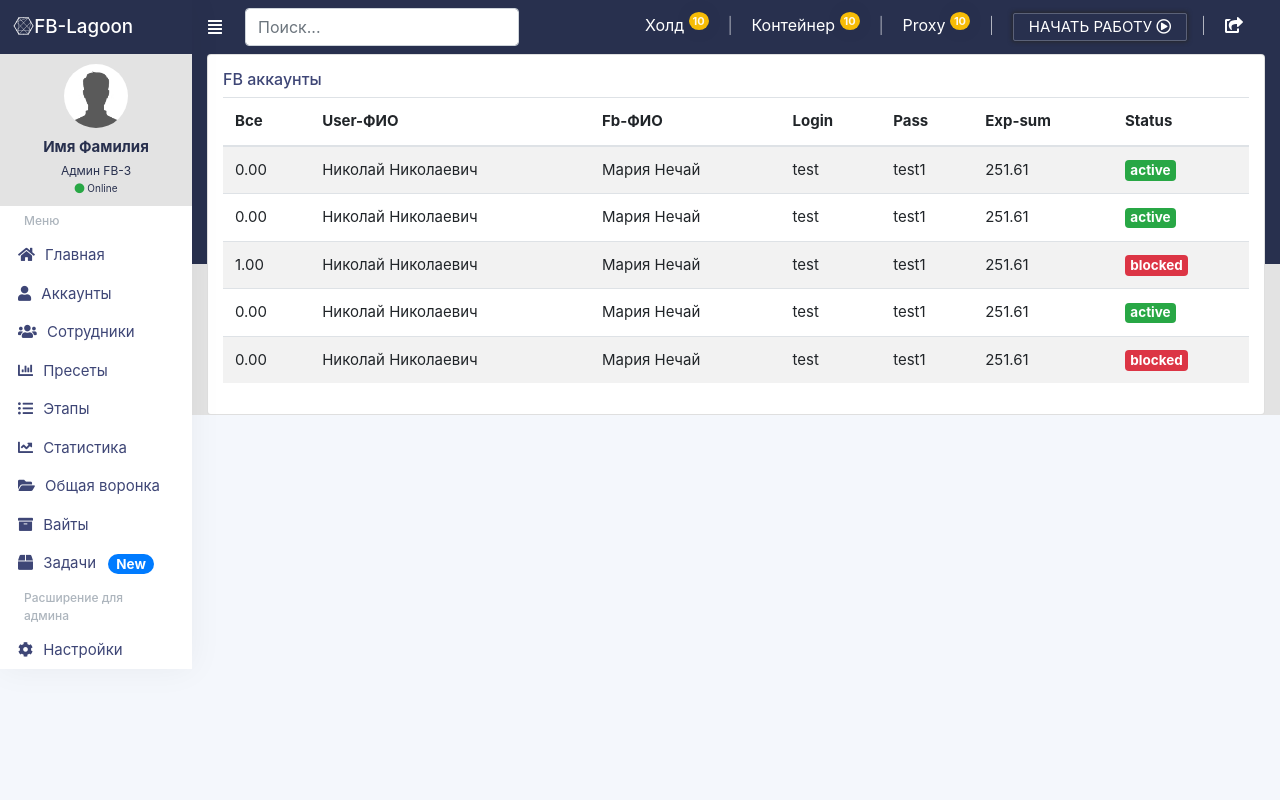
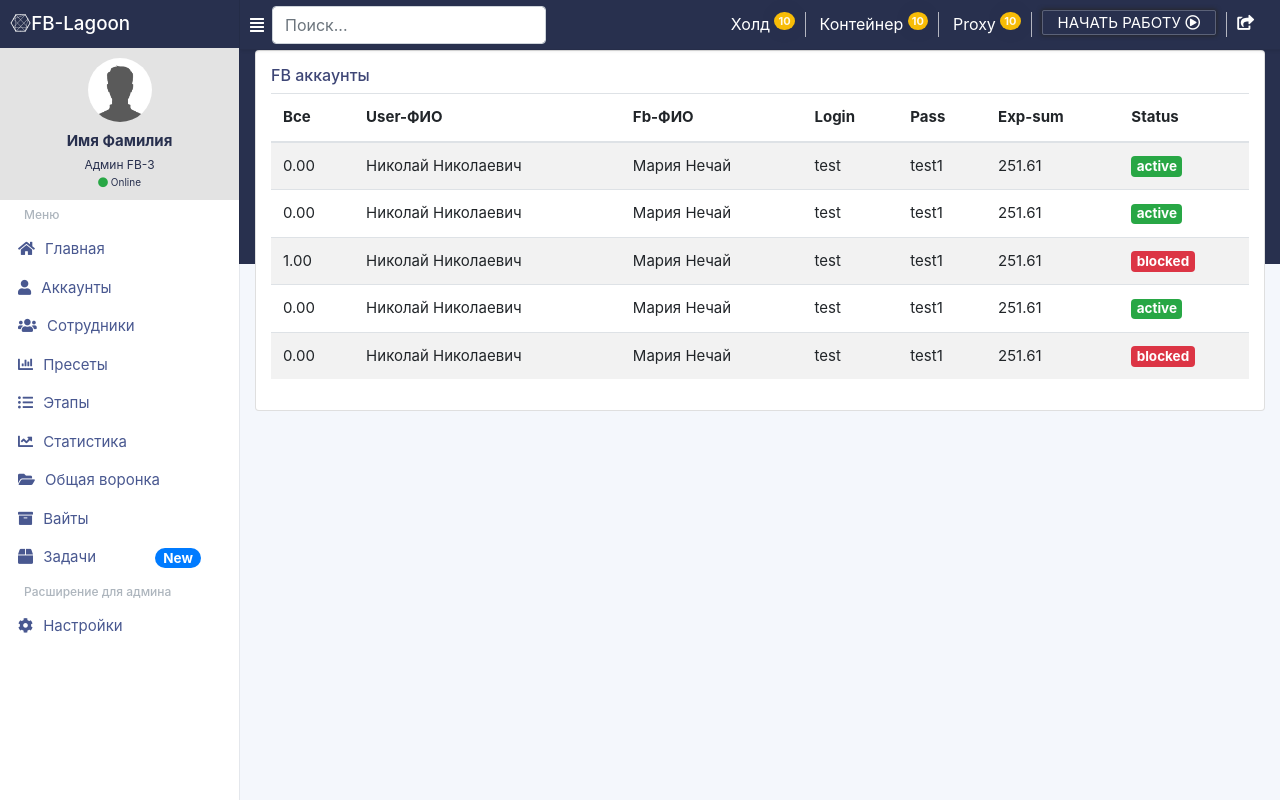
Before and after one commit to alex-klimchik/FB-Modul, a PHP site: page / in a window 1280 px wide. Run offline with PHP 8.4, Linux system fonts and the light colour scheme; some libraries are stand-ins or nearby versions.

Commit message:
fixSidebar

```diff
--- a/css/style.css
+++ b/css/style.css
@@ -11,31 +11,58 @@
         flex-direction: column;
     }
 
-.sidebarNone {
-    display: none!important;
+    .wrapper {
+        display: flex;
+        width: 100%;
     }
 
-.mainfull {
-    float: left!important;
-    width: 100%!important;
+    main {
+        padding: 50px 0px 15px;
+    }
+
+    .is-collapsed .page-container {
+        padding-left: 0px;
+    }
+
+    .is-collapsed .header {
+        width: calc(100%);
+    }
+
+    .is-collapsed .sidebar {
+        margin-left: -250px;
     }
 
     .sidebar {
-    position: relative;
-    float: left;
-    min-width: 15%;
-    max-width: 15%;
-    -webkit-transition: margin-left 0.3s ease-in-out, left 0.3s ease-in-out, margin-right 0.3s ease-in-out, right 0.3s ease-in-out;
-    transition: margin-left 0.3s ease-in-out, left 0.3s ease-in-out, margin-right 0.3s ease-in-out, right 0.3s ease-in-out;
-    background: transparent;
-    border-right: 0;
-    box-shadow: 0 0 2rem 0 rgba(0, 0, 0, 0.05);
-    z-index: 1;
+        min-width: 250px;
+        max-width: 250px;
+        margin-left: 0;
+        z-index: 9999;
+    }
+
+    .page-container {
+        width: 100%;
+        min-height: 100vh;
+        padding-left: 240px;
+        -webkit-transition: all .2s ease;
+        -o-transition: all .2s ease;
+        transition: all .2s ease;
+    }
+
+    .sidebar {
+        height: 100%;
+        position: fixed;
+        min-width: 240px;
+        max-width: 240px;
+        color: #292828;
+        z-index: 999;
+        overflow: hidden;
+        transition: all .3s;
+        border-right: 1px solid rgba(0, 0, 0, .0625);
     }
 
     .sidebar-brand,
     .sidebar-brand:hover {
-    padding: 13px;
+        padding: 10px;
         background: #28304e;
         font-size: 1.175rem;
         font-weight: 500;
@@ -49,17 +76,25 @@
         text-transform: uppercase;
     }
 
+    .sidebar-item {
+        color: #495890;
+    }
+
     .align-middle {
         vertical-align: middle !important;
     }
 
-.start-work {
+    .button-start-work {
         box-shadow: 0 0 4px 1px #272626d9;
         cursor: pointer;
         padding: 2px 15px;
         border-radius: 2px;
-    margin-right: 10px;
         border: 1px solid #ffffff3d;
+    }
+
+    .exit {
+        cursor: pointer;
+        padding: 0px 10px;
     }
 
     .sidebar-user {
@@ -73,7 +108,6 @@
         margin-bottom: 0;
         padding-left: 0;
         list-style: none;
-    display: -webkit-box;
         display: flex;
         -webkit-box-orient: vertical;
         -webkit-box-direction: normal;
@@ -83,6 +117,33 @@
         -webkit-box-flex: 1;
         flex: 1;
         background: #fff;
+        overflow: overlay;
+    }
+
+    .sidebar-nav::-webkit-scrollbar {
+        width: 0px;
+        background: rgba(255, 255, 255, 0.0);
+    }
+
+    .header-menu .nav-item {
+        cursor: pointer;
+        padding: 0px 10px;
+        border-right: 1px solid #ffffffa6;
+    }
+
+    .header-menu .nb-f:hover {
+        border-bottom: 1px solid #ffffffa6;
+    }
+
+    .header-menu .start-work:hover .button-start-work {
+        background: #a5a2a2;
+        transition: 0.3s;
+    }
+
+    .header-menu .start-work {
+        cursor: pointer;
+        padding: 0px 10px;
+        border-right: 1px solid #ffffffa6;
     }
 
     body {
@@ -94,12 +155,6 @@ body {
         color: #3e4676;
         text-align: left;
         background-color: #f4f7fc;
-}
-
-.main {
-    background: #e3e3e3;
-    float: right;
-    width: 85%;
     }
 
     .nb-aer {
@@ -138,12 +193,20 @@ a.sidebar-link {
         text-transform: none;
     }
 
-.navbar-expand {
-    -webkit-box-orient: horizontal;
-    -webkit-box-direction: normal;
-    flex-flow: row nowrap;
-    -webkit-box-pack: start;
-    justify-content: flex-start;
+    .header {
+        min-height: 50px;
+        color: white;
+        background-color: #28304e;
+        box-shadow: 1px 1px 3px rgba(0, 0, 0, 0.1);
+        border-bottom: 1px solid rgba(0, 0, 0, .0625);
+        margin-bottom: 0;
+        padding: 5px 10px;
+        position: fixed;
+        -webkit-transition: all 0.3s;
+        -o-transition: all 0.3s;
+        transition: all 0.3s;
+        width: calc(100% - 240px);
+        z-index: 800;
     }
 
     .dx-r {
@@ -156,7 +219,6 @@ a.sidebar-link {
 
     .nb-f {
         font-size: 16px;
-    padding-right: 15px;
     }
 
     .wrapper:before {
@@ -216,3 +278,16 @@ sup {
         background: #f7bc06;
         box-shadow: 0 0 2rem 0 rgba(0, 0, 0, 0.05)
     }
+
+    @media (max-width: 1000px) {
+        .header {
+            position: relative;
+            width: 100%;
+            align-items: start;
+            height: 70px;
+            flex-flow: wrap;
+        }
+        .page-container {
+            padding-left: 0px;
+        }
+    }
--- a/index.html
+++ b/index.html
@@ -24,11 +24,12 @@
 
 <body>
     <div class="wrapper">
+        <!--Sidebar-->
         <nav id="mySidenav" class="sidebar">
             <div class="sidebar-content">
-                <a class="sidebar-brand" style="
+                <div class="sidebar-brand" style="
     color: white;
-"><i class="fab fa-connectdevelop"></i>FB-Lagoon</a>
+"><a><i class="fab fa-connectdevelop"></i>FB-Lagoon</a><a href="javascript:void(0)" class="closebtn"><i class="ti-arrow-circle-left"></i></a></div>
                 <div class="sidebar-user">
                     <img src="img/avatar.png" class="img-fluid rounded-circle mb-2" alt="Linda Miller">
                     <div class="font-weight-bold">Имя Фамилия</div>
@@ -98,32 +99,30 @@
 
             </div>
         </nav>
-        <div id="main" class="main">
-            <nav class="navbar-theme navbar navbar-expand" style="color: white;background-color: #28304e;">
+        <!--Sidebar END-->
+        <div class="page-container">
+            <!--Header-->
+            <nav class="navbar-theme navbar navbar-expand header">
                 <span class="sidebar-toggle d-flex mr-2 nb-f"><i class="fas fa-align-justify"></i></span>
                 <form class="form-inline"><input placeholder="Поиск..." aria-label="Search" type="text" class="form-control-lite form-control"></form>
+                <div class="collapse navbar-collapse">
+                    <ul class="ml-auto navbar-nav header-menu">
+                        <li class="ml-lg-1  nav-item"><a class="nb-f">Холд <sup id="hold" style="">10</sup></a></li>
 
-                <div class="collapse navbar-collapse">
-                    <ul class="ml-auto navbar-nav">
+                        <li class="ml-lg-1  nav-item"><a class="nb-f">Контейнер <sup id="hold" style="">10</sup></a></li>
 
+                        <li class="ml-lg-1  nav-item"><a class="nb-f">Proxy <sup id="hold" style="">10</sup></a></li>
 
+                        <li class="start-work"><a class="button-start-work">начать работу <i class="far fa-play-circle"></i></a></li>
 
-                    </ul>
-                </div>
-                <div class="collapse navbar-collapse">
-                    <ul class="ml-auto navbar-nav">
-                        <li class="ml-lg-1 active dropdown nav-item"><a class="nb-f">Холд <sup id="hold" style="">10</sup></a></li>
-                        <li class="ml-lg-1 active dropdown nav-item"><a class="nb-aer">|</a></li>
-                        <li class="ml-lg-1 dropdown nav-item"><a class="nb-f">Контейнер <sup id="hold" style="">10</sup></a></li>
-                        <li class="ml-lg-1 active dropdown nav-item"><a class="nb-aer">|</a></li>
-                        <li class="ml-lg-1 dropdown nav-item"><a class="nb-f">Proxy <sup id="hold" style="">10</sup></a></li>
-                        <li class="ml-lg-1 active dropdown nav-item"><a class="nb-aer">|</a></li>
-                        <li class="ml-lg-1 active dropdown nav-item start-work"><a class="button-start-work">начать работу <i class="far fa-play-circle"></i></a></li>
-                        <li class="ml-lg-1 active dropdown nav-item"><a class="nb-aer">|</a></li>
-                        <li class="ml-lg-1 dropdown nav-item"><a class="nb-f"><i class="dr-r fas fa-share-square"></i></a></li>
+                        <li class="exit">
+                            <a class="button-exit"></a><i class="dr-r fas fa-share-square"></i></a>
+                        </li>
                     </ul>
                 </div>
             </nav>
+            <!--Header END-->
+            <main>
                 <div class="container-fluid" style="position: relative;">
                     <div class="card" style="padding: 15px;">
                         <h6>FB аккаунты</h6>
@@ -197,19 +196,20 @@
                     </div>
                 </div>
 
-
+            </main>
 
             <script>
                 $(document).ready(function() {
 
                     $(function() {
                         $(".sidebar-toggle").click(function() {
-                            $('.sidebar').toggleClass("sidebarNone")
-                            $(".main").toggleClass("mainfull");
+                            $('body').toggleClass('is-collapsed');
+
                         })
                     });
                 });
             </script>
+
 </body>
 
 </html>
```
Lines whose indentation alone changed are shown as unchanged.
